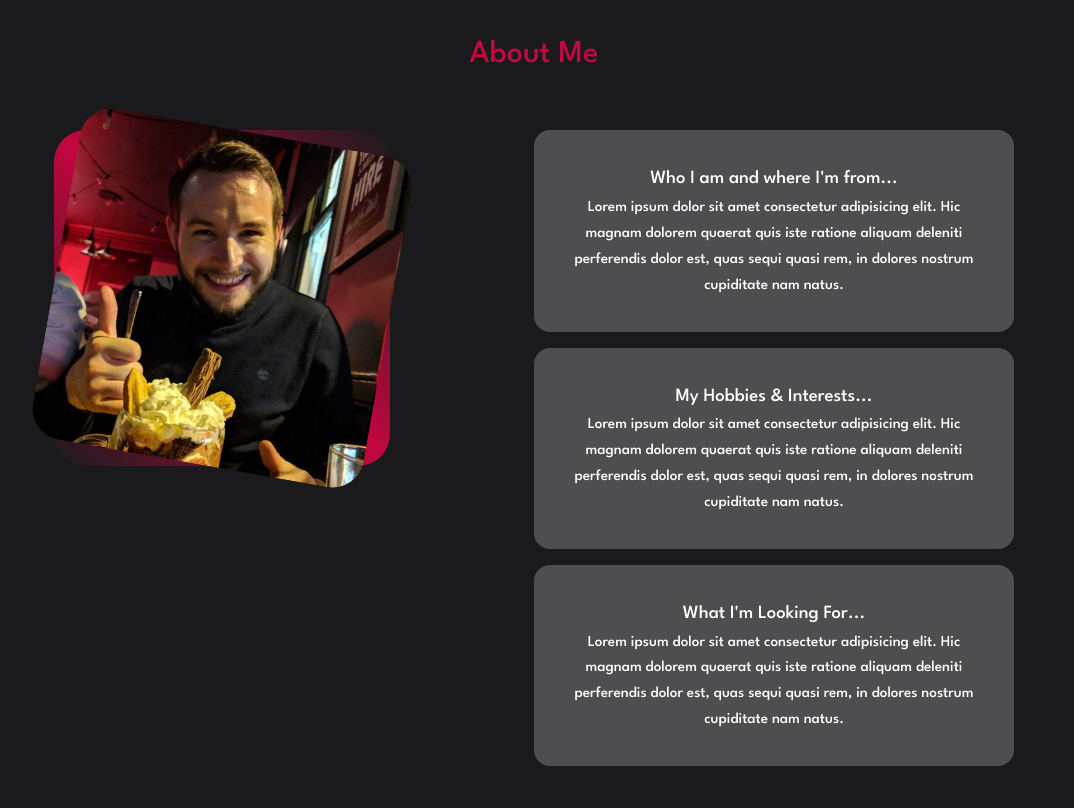
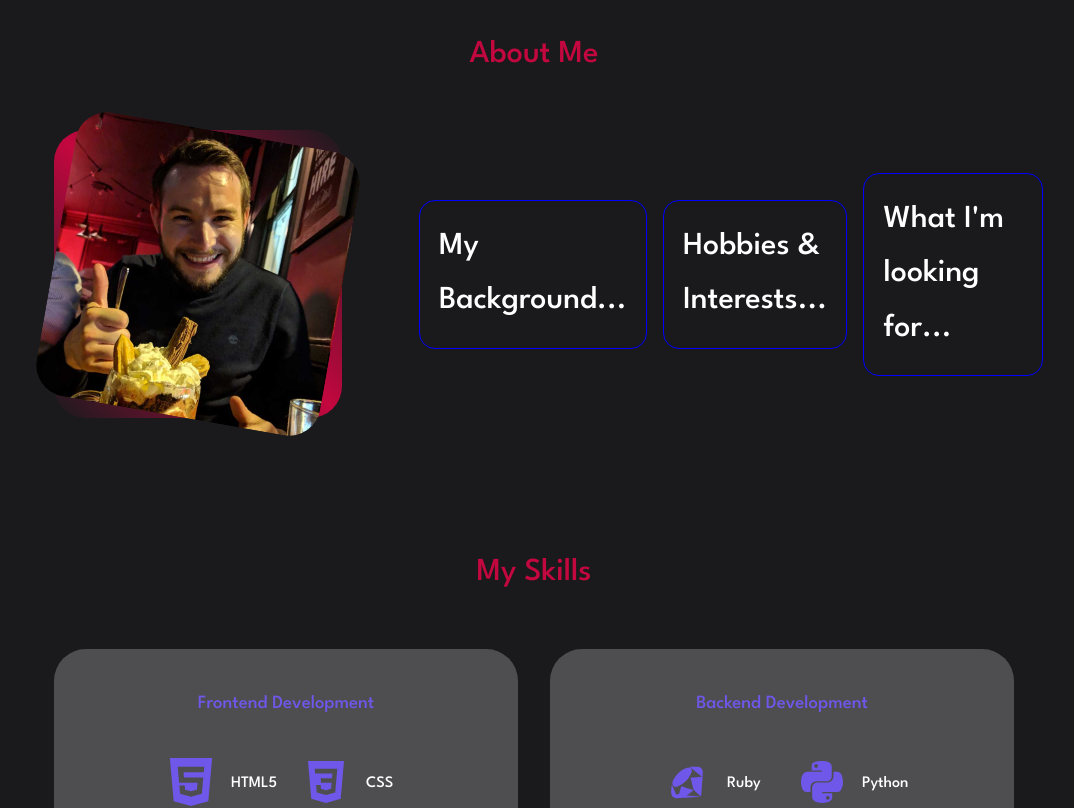
Before and after one commit to chriswhunter89/react-portfolio-v1, a React (Create React App) app: page / in a window 1280 px wide. Shown: the part 900-1708 px from the top of the page, without its empty margins (106-1180 px from the left). Built offline with nearby package versions, Linux system fonts and the light colour scheme.

Commit message:
about cards changeState

```diff
--- a/package.json
+++ b/package.json
@@ -7,6 +7,7 @@
     "@testing-library/react": "^13.2.0",
     "@testing-library/user-event": "^13.5.0",
     "emailjs-com": "^3.2.0",
+    "framer-motion": "^6.3.3",
     "react": "^18.1.0",
     "react-dom": "^18.1.0",
     "react-icons": "^4.3.1",
--- a/src/components/about/About.jsx
+++ b/src/components/about/About.jsx
@@ -1,6 +1,9 @@
 import React from "react";
 import "./about.css";
 import ME from "../../assets/me2.jpg";
+import CARD1 from "./CARD1";
+import CARD2 from "./CARD2";
+import CARD3 from "./CARD3";
 
 const About = () => {
   return (
@@ -13,7 +16,7 @@ const About = () => {
           </div>
         </div>
         <div className="about__content">
-          <div className="about__cards">
+          {/* <div className="about__cards">
             <article className="about__card">
               <h3>Who I am and where I'm from...</h3>
               <div className="overlay">
@@ -47,7 +50,11 @@ const About = () => {
                 </h5>
               </div>
             </article>
-          </div>
+          </div> */}
+
+          <CARD1 />
+          <CARD2 />
+          <CARD3 />
         </div>
       </div>
     </section>
--- /dev/null
+++ b/src/components/about/CARD1.jsx
@@ -0,0 +1,44 @@
+import React from "react";
+import { motion } from "framer-motion";
+import { useState } from "react";
+
+const CARD1 = () => {
+  const [isOpen, setIsOpen] = useState(false);
+  return (
+    <div className="EXP">
+      <motion.div
+        layout
+        onClick={() => setIsOpen(!isOpen)}
+        className="card"
+        style={{
+          borderRadius: "1rem",
+        }}
+      >
+        <motion.h2 layout="position">
+          My Background... <br />
+        </motion.h2>
+        {isOpen && (
+          <motion.div
+            className="expand"
+            transition={{ layout: { duration: 1, type: "spring" } }}
+            layout
+            initial={{ opacity: 0 }}
+            animate={{ opacity: 1 }}
+          >
+            <p>
+              Born in Londonderry, Northern Ireland. Engineering graduate from
+              Univesity of Ulster, Belfast. I moved to London over 5 years ago
+              now and absolutely love living here. After 8 years of working as a
+              mechanical engineer, I decided to leave the industry so that I can
+              pursue my passion in tech. I'm thankful for my time as an engineer
+              where I learnt and developed many of my skills which are also
+              directly transferrable into programming.
+            </p>
+          </motion.div>
+        )}
+      </motion.div>
+    </div>
+  );
+};
+
+export default CARD1;
--- /dev/null
+++ b/src/components/about/CARD2.jsx
@@ -0,0 +1,43 @@
+import React from "react";
+import { motion } from "framer-motion";
+import { useState } from "react";
+
+const CARD2 = () => {
+  const [isOpen, setIsOpen] = useState(false);
+  return (
+    <div className="EXP">
+      <motion.div
+        layout
+        onClick={() => setIsOpen(!isOpen)}
+        className="card"
+        style={{
+          borderRadius: "1rem",
+        }}
+      >
+        <motion.h2 layout="position">Hobbies & Interests... </motion.h2>
+        {isOpen && (
+          <motion.div
+            className="expand"
+            transition={{ layout: { duration: 1, type: "spring" } }}
+            layout
+            initial={{ opacity: 0 }}
+            animate={{ opacity: 1 }}
+          >
+            <p>
+              I have been a gamer all of my life and play on console mainly. I
+              am hoping to create a couple of gaming projects that I can add to
+              my portfolio. <br />
+              Since I was young I've always been interested in building things,
+              taking things apart and putting them back together. I still have
+              this curiostiy when programming.
+              <br />I enjoy sports and have played ruby and gaelic football most
+              of my life and am always up for trying new activities!
+            </p>
+          </motion.div>
+        )}
+      </motion.div>
+    </div>
+  );
+};
+
+export default CARD2;
--- /dev/null
+++ b/src/components/about/CARD3.jsx
@@ -0,0 +1,37 @@
+import React from "react";
+import { motion } from "framer-motion";
+import { useState } from "react";
+
+const CARD3 = () => {
+  const [isOpen, setIsOpen] = useState(false);
+  return (
+    <div className="EXP">
+      <motion.div
+        layout
+        onClick={() => setIsOpen(!isOpen)}
+        className="card"
+        style={{
+          borderRadius: "1rem",
+        }}
+      >
+        <motion.h2 layout="position">What I'm looking for... </motion.h2>
+        {isOpen && (
+          <motion.div
+            className="expand"
+            transition={{ layout: { duration: 1, type: "spring" } }}
+            layout
+            initial={{ opacity: 0 }}
+            animate={{ opacity: 1 }}
+          >
+            <p>
+              Chris im form ireland mobed t london 4 years ago. After 98 years
+              working ads a dskhdfbfe fh h f fh f h vjkhbfuf fhfb frhf rfr
+            </p>
+          </motion.div>
+        )}
+      </motion.div>
+    </div>
+  );
+};
+
+export default CARD3;
--- a/src/components/about/about.css
+++ b/src/components/about/about.css
@@ -1,7 +1,7 @@
 .about__container {
   display: grid;
-  grid-template-columns: 35% 50%;
-  gap: 15%;
+  grid-template-columns: 30% 65%;
+  gap: 8%;
 }
 
 .about__me {
@@ -29,10 +29,11 @@
   transform: rotate(0);
 }
 
-.about__cards {
-  display: flex;
-  flex-direction: column;
+.about__content {
+  display: grid;
+  grid-template-columns: 1fr 1fr 1fr;
   gap: 1rem;
+  align-items: center;
 }
 
 .about__card {
@@ -70,6 +71,17 @@ about__card:hover {
   color: var(--color-light);
 }
 
+.card {
+  background: transparent;
+  border: 1px solid blue;
+  padding: 1.2rem;
+  display: inline-block;
+}
+
+.expand {
+  height: 20rem;
+}
+
 /* ========= MEDIA QUERIES (MEDIUM DEVICES) ========= */
 @media screen and (max-width: 1024px) {
   .about__container {
@@ -80,6 +92,12 @@ about__card:hover {
   .about__me {
     width: 50%;
     margin: 2rem auto 4rem;
+  }
+
+  .about__content {
+    grid-template-columns: 1fr;
+    justify-items: center;
+    gap: 2.5rem;
   }
 
   .about__content p {
--- a/src/components/contact/Contact.jsx
+++ b/src/components/contact/Contact.jsx
@@ -27,22 +27,6 @@ const Contact = () => {
       <h2>Contact Me</h2>
 
       <div className="container contact__container">
-        <div className="contact__options">
-          <article className="contact__option">
-            <MdOutlineMailOutline className="contact__option-icon" />
-            <h4>Email</h4>
-            <a href="mailto:chriswhunter89@gmail.com" target="_blank">
-              Send an email
-            </a>
-          </article>
-          <article className="contact__option">
-            <BsWhatsapp className="contact__option-icon" />
-            <h4>Whatsapp</h4>
-            <a href="https://wa.me/+447493934871" target="_blank">
-              Message on Whatsapp
-            </a>
-          </article>
-        </div>
         {/* form npm install emailjs-com --save
         then follow guides on emailjs site*/}
         <form ref={form} onSubmit={sendEmail}>
@@ -63,6 +47,20 @@ const Contact = () => {
             Send Message
           </button>
         </form>
+        <div className="contact__options">
+          <article className="contact__option">
+            <MdOutlineMailOutline className="contact__option-icon" />
+            <a href="mailto:chriswhunter89@gmail.com" target="_blank">
+              Send an email
+            </a>
+          </article>
+          <article className="contact__option">
+            <BsWhatsapp className="contact__option-icon" />
+            <a href="https://wa.me/+447493934871" target="_blank">
+              Message on Whatsapp
+            </a>
+          </article>
+        </div>
       </div>
     </section>
   );
--- a/src/components/contact/contact.css
+++ b/src/components/contact/contact.css
@@ -1,17 +1,21 @@
 .container.contact__container {
   width: 58%;
   display: grid;
-  grid-template-columns: 30% 58%;
+  grid-template-columns: 58% 30%;
   gap: 12%;
 }
 
 .contact__options {
   display: flex;
   flex-direction: column;
-  gap: 1.2rem;
+  width: 15rem;
+  gap: 1.5rem;
 }
 
 .contact__option {
+  display: flex;
+  flex-direction: column;
+  align-items: center;
   background-color: var(--color-bg-variant);
   padding: 1.2rem;
   border-radius: 1.2rem;
@@ -26,7 +30,7 @@
 }
 
 .contact__option-icon {
-  font-size: 1.5rem;
+  font-size: 2.5rem;
   margin-bottom: 0.5rem;
 }
 
--- a/src/components/header/Header.jsx
+++ b/src/components/header/Header.jsx
@@ -9,9 +9,9 @@ const Header = () => {
     <header>
       <div className="container header__container">
         <div className="lhs">
-          <h5>Hello, I'm</h5>
+          <h5>Hi Guys, I'm</h5>
           <h1>Chris Hunter</h1>
-          <h5 className=".text-light">Full Stack Developer</h5>
+          <h5 className=".text-light">Full Stack Software Developer</h5>
           <CTA />
           <HeaderSocials />
         </div>
```
Also changed, not shown: 1 other file (tests, documents, lock files or other folders).
